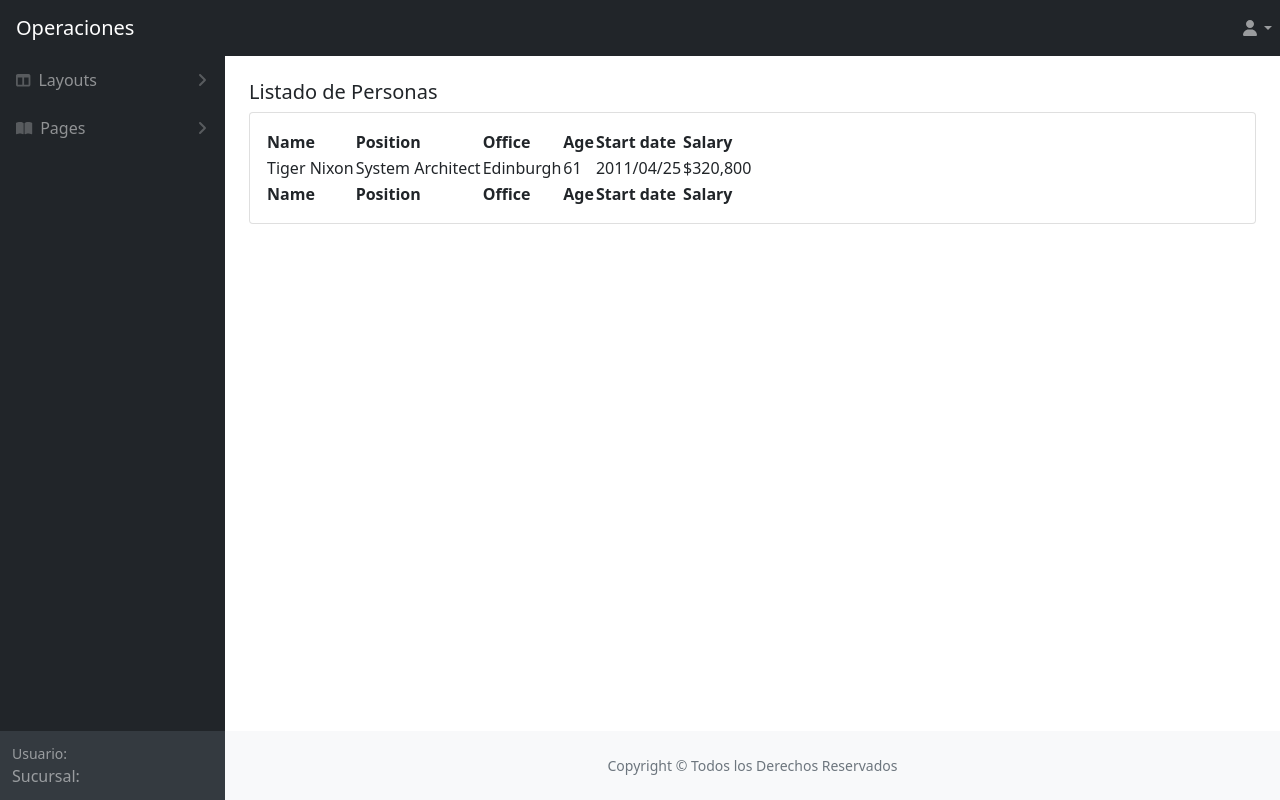
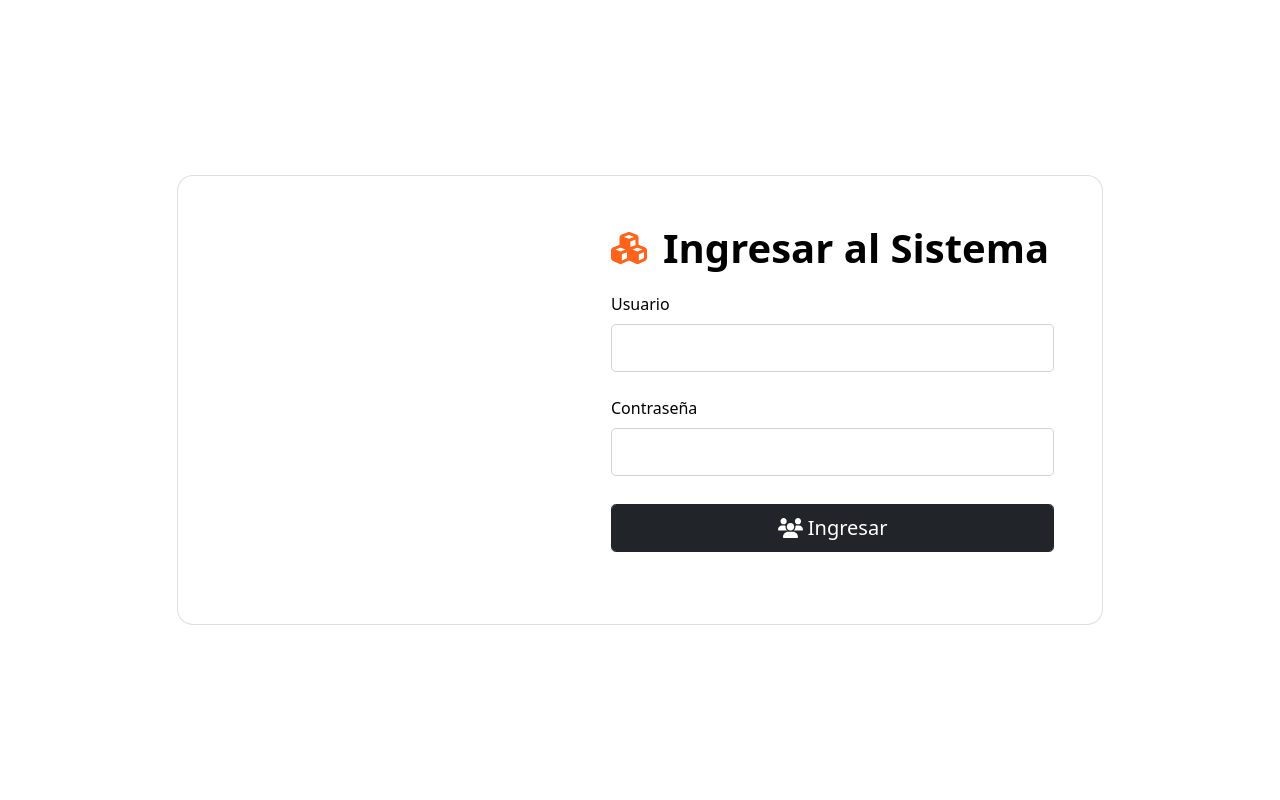
Before and after one commit to CrisMaster780/practicasdjango, a Django app: page / in a window 1280 px wide. Run offline with Django 4.2, Linux system fonts and the light colour scheme; some libraries are stand-ins or nearby versions.

Commit message:
commit_cristobal

```diff
--- a/app/views.py
+++ b/app/views.py
@@ -1,4 +1,4 @@
 from django.shortcuts import render
 
 def Index(request):
-    return render(request, 'base/index.html')
+    return render(request, 'base/login.html')
--- a/templates/base/index.html
+++ b/templates/base/index.html
@@ -45,54 +45,25 @@
                         <a class="nav-link collapsed" href="#" data-bs-toggle="collapse"
                             data-bs-target="#collapseLayouts" aria-expanded="false" aria-controls="collapseLayouts">
                             <div class="sb-nav-link-icon"><i class="fas fa-columns"></i></div>
-                            Layouts
+                            Compras
                             <div class="sb-sidenav-collapse-arrow"><i class="fas fa-angle-down"></i></div>
                         </a>
                         <div class="collapse" id="collapseLayouts" aria-labelledby="headingOne"
                             data-bs-parent="#sidenavAccordion">
                             <nav class="sb-sidenav-menu-nested nav">
-                                <a class="nav-link" href="layout-static.html">Static Navigation</a>
-                                <a class="nav-link" href="layout-sidenav-light.html">Light Sidenav</a>
+                                <a class="nav-link" href="layout-static.html">Registrar Producto</a>
+                                <a class="nav-link" href="layout-sidenav-light.html">Registrar Pedido</a>
                             </nav>
                         </div>
                         <a class="nav-link collapsed" href="#" data-bs-toggle="collapse" data-bs-target="#collapsePages"
                             aria-expanded="false" aria-controls="collapsePages">
-                            <div class="sb-nav-link-icon"><i class="fas fa-book-open"></i></div>
-                            Pages
+                            <div class="sb-nav-link-icon"><i class="fa-solid fa-cart-shopping"></i></div>
+                            Ventas
                             <div class="sb-sidenav-collapse-arrow"><i class="fas fa-angle-down"></i></div>
                         </a>
                         <div class="collapse" id="collapsePages" aria-labelledby="headingTwo"
                             data-bs-parent="#sidenavAccordion">
-                            <nav class="sb-sidenav-menu-nested nav accordion" id="sidenavAccordionPages">
-                                <a class="nav-link collapsed" href="#" data-bs-toggle="collapse"
-                                    data-bs-target="#pagesCollapseAuth" aria-expanded="false"
-                                    aria-controls="pagesCollapseAuth">
-                                    Authentication
-                                    <div class="sb-sidenav-collapse-arrow"><i class="fas fa-angle-down"></i></div>
-                                </a>
-                                <div class="collapse" id="pagesCollapseAuth" aria-labelledby="headingOne"
-                                    data-bs-parent="#sidenavAccordionPages">
-                                    <nav class="sb-sidenav-menu-nested nav">
-                                        <a class="nav-link" href="login.html">Login</a>
-                                        <a class="nav-link" href="register.html">Register</a>
-                                        <a class="nav-link" href="password.html">Forgot Password</a>
-                                    </nav>
-                                </div>
-                                <a class="nav-link collapsed" href="#" data-bs-toggle="collapse"
-                                    data-bs-target="#pagesCollapseError" aria-expanded="false"
-                                    aria-controls="pagesCollapseError">
-                                    Error
-                                    <div class="sb-sidenav-collapse-arrow"><i class="fas fa-angle-down"></i></div>
-                                </a>
-                                <div class="collapse" id="pagesCollapseError" aria-labelledby="headingOne"
-                                    data-bs-parent="#sidenavAccordionPages">
-                                    <nav class="sb-sidenav-menu-nested nav">
-                                        <a class="nav-link" href="401.html">401 Page</a>
-                                        <a class="nav-link" href="404.html">404 Page</a>
-                                        <a class="nav-link" href="500.html">500 Page</a>
-                                    </nav>
-                                </div>
-                            </nav>
+                            <a class="nav-link" href="layout-sidenav-light.html">Registrar Pedido</a>
                         </div>
 
                     </div>
@@ -107,13 +78,9 @@
             <main>
                 <div class="container-fluid px-4">
                     <h5 class="mt-4">Listado de Personas</h5>
-
-
-
                     <div class="card mb-4">
-
                         <div class="card-body">
-                            <table id="datatablesSimple">
+                            <table id="datatablesSimple" class="table-hover table-small ">
                                 <thead>
                                     <tr>
                                         <th>Name</th>
--- a/templates/base/login.html
+++ b/templates/base/login.html
@@ -1,69 +1,61 @@
+{% load static %}
 <!DOCTYPE html>
 <html lang="en">
+
 <head>
     <meta charset="utf-8" />
     <meta http-equiv="X-UA-Compatible" content="IE=edge" />
     <meta name="viewport" content="width=device-width, initial-scale=1, shrink-to-fit=no" />
     <meta name="description" content="" />
     <meta name="author" content="" />
-        <title>Login - SB Admin</title>
-        <link href="css/styles.css" rel="stylesheet" />
+    <title>Acceso</title>
+    <link href="{% static 'css/styles.css' %}" rel="stylesheet" />
     <script src="https://use.fontawesome.com/releases/v6.1.0/js/all.js" crossorigin="anonymous"></script>
 </head>
-    <body class="bg-primary">
-        <div id="layoutAuthentication">
-            <div id="layoutAuthentication_content">
-                <main>
-                    <div class="container">
-                        <div class="row justify-content-center">
-                            <div class="col-lg-5">
-                                <div class="card shadow-lg border-0 rounded-lg mt-5">
-                                    <div class="card-header"><h3 class="text-center font-weight-light my-4">Login</h3></div>
-                                    <div class="card-body">
+
+<body>
+    <section class="vh-100">
+        <div class="container py-3 h-100">
+            <div class="row d-flex justify-content-center align-items-center h-100">
+                <div class="col col-xl-10">
+                    <div class="card" style="border-radius: 1rem;">
+                        <div class="row g-0">
+                            <div class="col-md-3 col-lg-5 d-none d-md-block">
+
+                            </div>
+                            <div class="col-md-6 col-lg-7 d-flex align-items-center">
+                                <div class="card-body p-4 p-lg-5 text-black">
                                     <form>
-                                            <div class="form-floating mb-3">
-                                                <input class="form-control" id="inputEmail" type="email" placeholder="name@example.com" />
-                                                <label for="inputEmail">Email address</label>
+                                        <div class="d-flex align-items-center mb-3 pb-1">
+                                            <i class="fas fa-cubes fa-2x me-3" style="color: #ff6219;"></i>
+                                            <span class="h1 fw-bold mb-0">Ingresar al Sistema</span>
                                         </div>
-                                            <div class="form-floating mb-3">
-                                                <input class="form-control" id="inputPassword" type="password" placeholder="Password" />
-                                                <label for="inputPassword">Password</label>
+                                        <div class="form-outline mb-4">
+                                            <label class="form-label" for="form2Example17">Usuario</label>
+                                            <input type="email" id="form2Example17"
+                                                class="form-control text-center form-control-lg" />
                                         </div>
-                                            <div class="form-check mb-3">
-                                                <input class="form-check-input" id="inputRememberPassword" type="checkbox" value="" />
-                                                <label class="form-check-label" for="inputRememberPassword">Remember Password</label>
+                                        <div class="form-outline mb-4">
+                                            <label class="form-label" for="form2Example27">Contrase&ntilde;a</label>
+                                            <input type="password" id="form2Example27"
+                                                class="form-control text-center form-control-lg" />
                                         </div>
-                                            <div class="d-flex align-items-center justify-content-between mt-4 mb-0">
-                                                <a class="small" href="password.html">Forgot Password?</a>
-                                                <a class="btn btn-primary" href="index.html">Login</a>
+                                        <div class="pt-1 mb-4 ">
+                                            <button class="btn btn-dark form-control btn-lg btn-block"
+                                                type="button"><i class="fa-solid fa-users"></i> Ingresar</button>
                                         </div>
                                     </form>
-                                    </div>
-                                    <div class="card-footer text-center py-3">
-                                        <div class="small"><a href="register.html">Need an account? Sign up!</a></div>
                                 </div>
                             </div>
                         </div>
                     </div>
                 </div>
-                </main>
-            </div>
-            <div id="layoutAuthentication_footer">
-                <footer class="py-4 bg-light mt-auto">
-                    <div class="container-fluid px-4">
-                        <div class="d-flex align-items-center justify-content-between small">
-                            <div class="text-muted">Copyright &copy; Your Website 2022</div>
-                            <div>
-                                <a href="#">Privacy Policy</a>
-                                &middot;
-                                <a href="#">Terms &amp; Conditions</a>
             </div>
         </div>
-                    </div>
-                </footer>
-            </div>
-        </div>
-        <script src="https://cdn.jsdelivr.net/npm/bootstrap@5.1.3/dist/js/bootstrap.bundle.min.js" crossorigin="anonymous"></script>
-        <script src="js/scripts.js"></script>
+    </section>
+    <script src="https://cdn.jsdelivr.net/npm/bootstrap@5.1.3/dist/js/bootstrap.bundle.min.js"
+        crossorigin="anonymous"></script>
+    <script src="{% static 'js/scripts.js' %} "></script>
 </body>
+
 </html>
```
Lines whose indentation alone changed are shown as unchanged.
